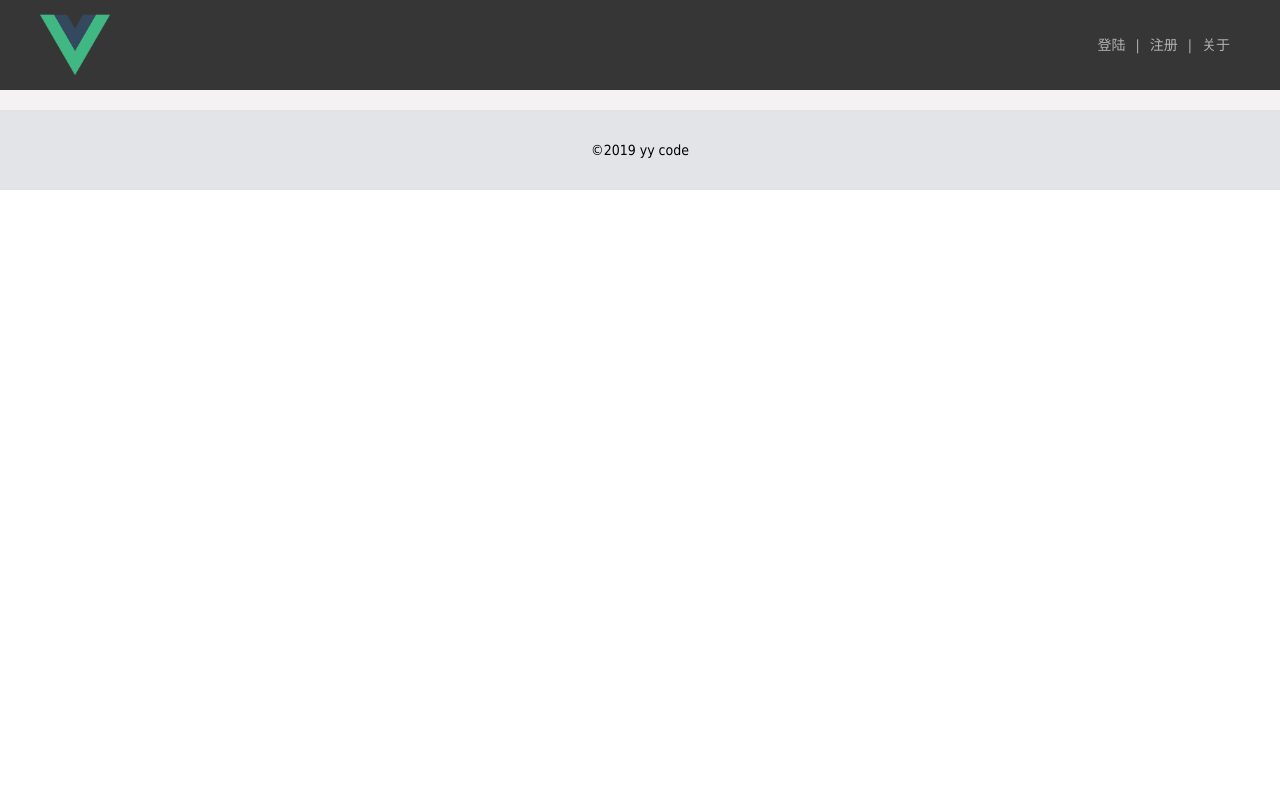
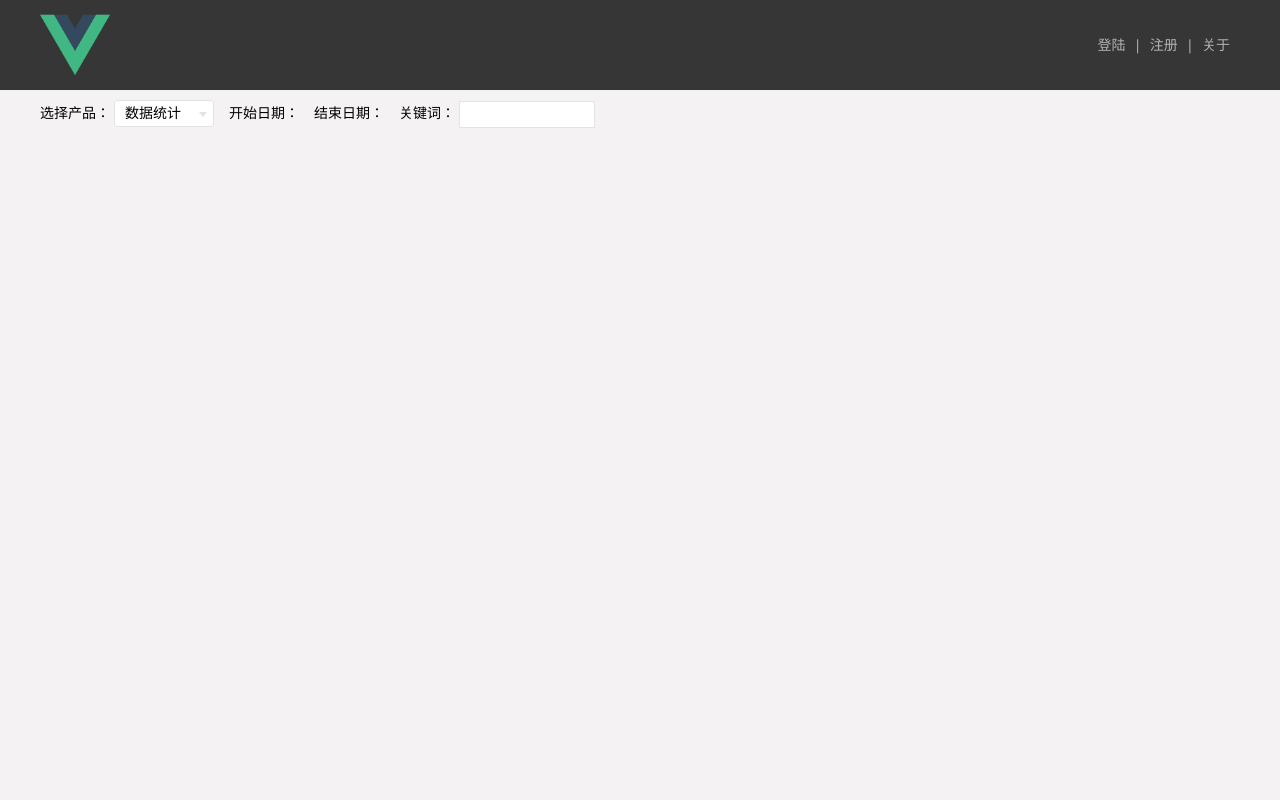
Before and after one commit to jackyongyu/vue, a Vue app in the folder myProject/: page /orderList in a window 1280 px wide. Shown: the top 800 px of the page. Built offline with nearby package versions, Linux system fonts and the light colour scheme; what vue-resource would draw is missing.

Commit message:
orderList样式完成

```diff
--- a/myProject/src/main.js
+++ b/myProject/src/main.js
@@ -8,6 +8,7 @@ import Analysis from './pages/detail/analysis'
 import Count from './pages/detail/count'
 import Publish from './pages/detail/publish'
 import Forecast from './pages/detail/forecast'
+import OrderList from './pages/orderList'
 
 Vue.use(VueRouter)
 Vue.use(VueResource)
@@ -17,6 +18,10 @@ let router=new VueRouter({
      {
        path:"/",
        component:ExhibitionList
+     },
+     {
+       path:"/orderList",
+       component:OrderList
      },
      {
       path:"/detail",
--- /dev/null
+++ b/myProject/src/pages/orderList.vue
@@ -0,0 +1,84 @@
+<template>
+  <div class="order-wrap">
+    <div class="order-list-choose">
+      <div class="order-list-option">
+        选择产品：
+        <Selection :selectionsData="productList" @on-change="onChangeProduct"></Selection>
+      </div>
+      <div class="order-list-option">开始日期：</div>
+      <div class="order-list-option">结束日期：</div>
+      <div class="order-list-option">
+        关键词：
+        <input type="text" v-model="query" class="order-query">
+      </div>
+    </div>
+    <div class="order-list-table">
+      <table>
+        <tr>
+          <th></th>
+        </tr>
+      </table>
+    </div>
+  </div>
+</template>
+
+<script>
+import Selection from "../components/selection";
+export default {
+  components: {
+    Selection
+  },
+  data() {
+    return {
+      query: "",
+      productId: 0,
+      productList: [
+        {
+          label: "数据统计",
+          value: 0
+        },
+        {
+          label: "数据预测",
+          value: 1
+        },
+        {
+          label: "流量分析",
+          value: 2
+        },
+        {
+          label: "广告发布",
+          value: 3
+        }
+      ]
+    };
+  },
+  methods: {
+    onChangeProduct(obj) {
+      this.productId=obj.value
+    }
+  }
+};
+</script>
+
+<style scoped>
+.order-wrap {
+  width: 1200px;
+  min-height: 800px;
+  margin: 0 auto;
+  overflow: hidden;
+}
+.order-query {
+  height: 25px;
+  line-height: 25px;
+  border: 1px solid #e3e3e3;
+  outline: none;
+  text-indent: 10px;
+}
+.order-list-option {
+  display: inline-block;
+  padding-left: 15px;
+}
+.order-list-option:first-child {
+  padding-left: 0px;
+}
+</style>
```
